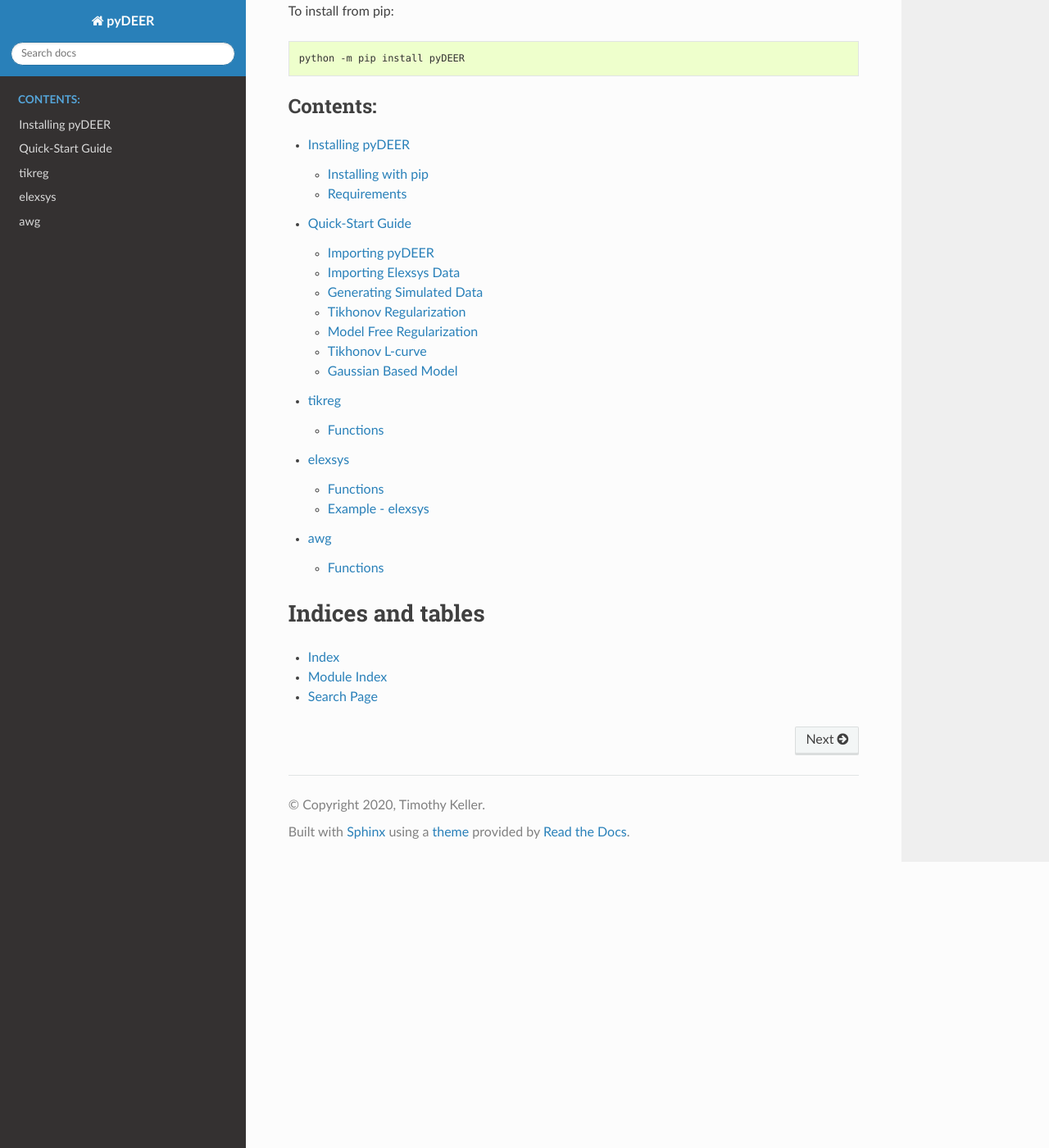
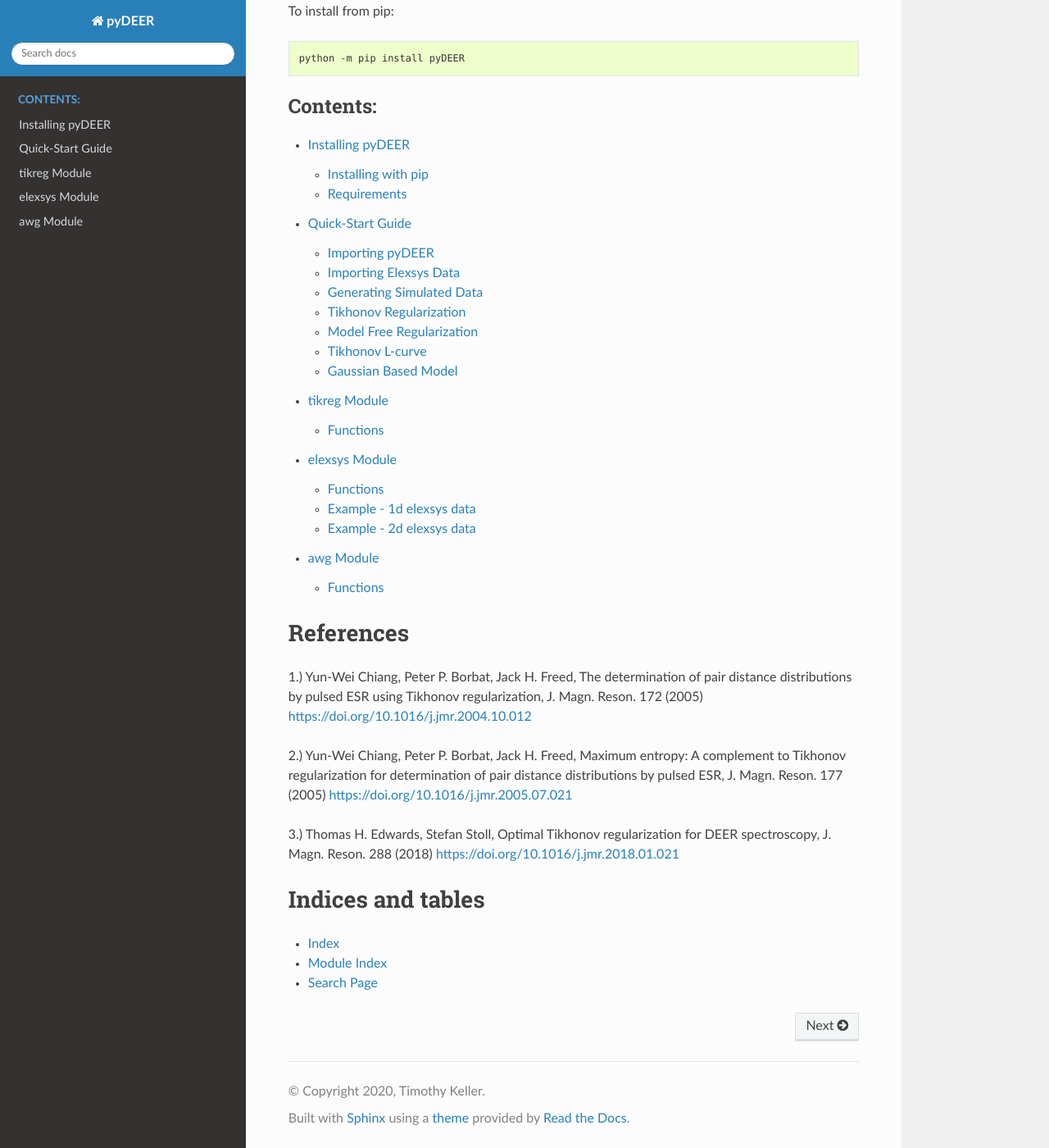
Before and after one commit to tkeller12/pyDEER, a Sphinx documentation site: the page built from docs/source/index.rst, in a window 1280 px wide and 1400 px high, scrolled down 382 px. Shown: the whole window at 82% size. Built offline with Sphinx 7.4.7 and the Read the Docs theme 2.0.0, drawn with Linux system fonts in a browser that asks for light colours.

Commit message:
Updated Documentation.

```diff
--- a/docs/source/index.rst
+++ b/docs/source/index.rst
@@ -33,6 +33,15 @@ To install from pip:
    elexsys
    awg
 
+References
+==========
+
+1.) Yun-Wei Chiang, Peter P. Borbat, Jack H. Freed, The determination of pair distance distributions by pulsed ESR using Tikhonov regularization, J. Magn. Reson. 172 (2005) https://doi.org/10.1016/j.jmr.2004.10.012
+
+2.) Yun-Wei Chiang, Peter P. Borbat, Jack H. Freed, Maximum entropy: A complement to Tikhonov regularization for determination of pair distance distributions by pulsed ESR, J. Magn. Reson. 177 (2005) https://doi.org/10.1016/j.jmr.2005.07.021
+
+3.) Thomas H. Edwards, Stefan Stoll, Optimal Tikhonov regularization for DEER spectroscopy, J. Magn. Reson. 288 (2018) https://doi.org/10.1016/j.jmr.2018.01.021
+
 Indices and tables
 ==================
 
--- a/docs/source/tikreg.rst
+++ b/docs/source/tikreg.rst
@@ -1,6 +1,6 @@
-======
-tikreg
-======
+=============
+tikreg Module
+=============
 
 
 Functions
```
Also changed, not shown: docs/source/awg.rst (+4 -3 lines), docs/source/elexsys.rst (+30 -5 lines), 3 other files.
